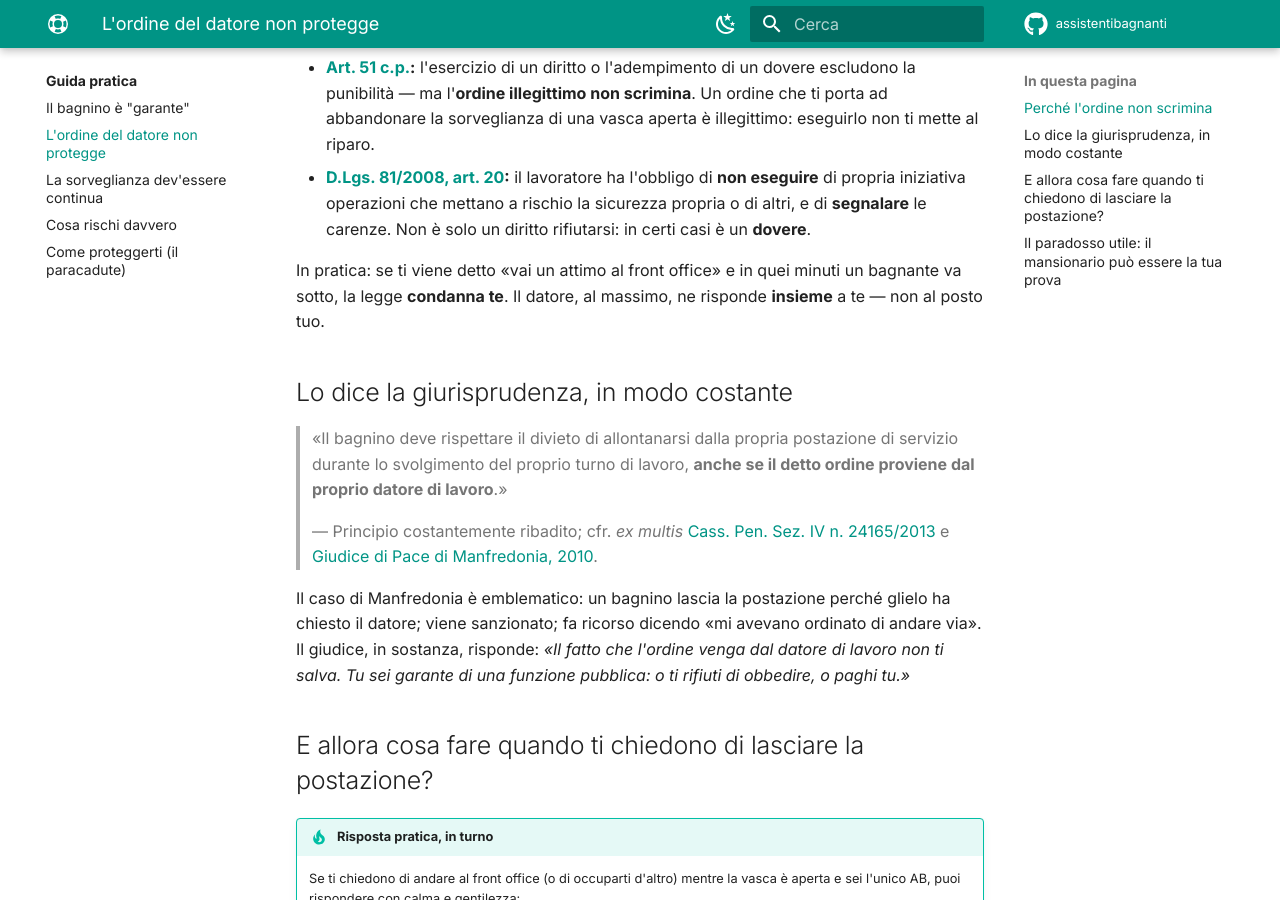
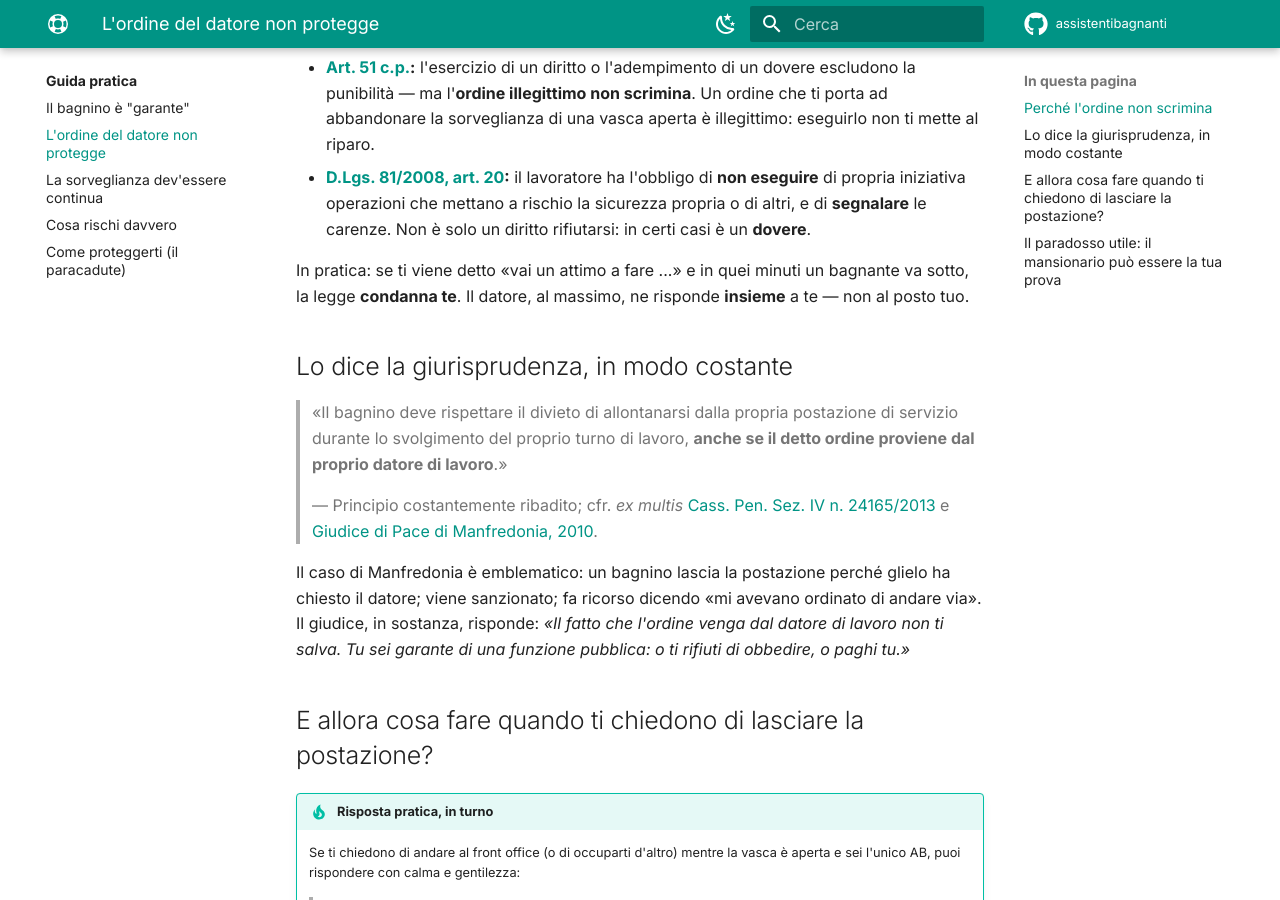
Before and after one commit to assistentibagnanti/assistentibagnanti.github.io, an MkDocs documentation site: the page built from docs/guida-pratica/ordine-del-datore.md, in a window 1280 px wide and 900 px high, scrolled down 398 px. Built offline with MkDocs 1.6.1 and Material for MkDocs 9.7.7, drawn with Linux system fonts in a browser that asks for light colours; comment, search, counter and statistics services are not loaded.

Commit message:
Update ordine-del-datore.md

```diff
--- a/docs/guida-pratica/ordine-del-datore.md
+++ b/docs/guida-pratica/ordine-del-datore.md
@@ -17,7 +17,7 @@ ordini, siano «coperti». **Non lo sono.**
   **non eseguire** di propria iniziativa operazioni che mettano a rischio la sicurezza propria o di
   altri, e di **segnalare** le carenze. Non è solo un diritto rifiutarsi: in certi casi è un **dovere**.
 
-In pratica: se ti viene detto «vai un attimo al front office» e in quei minuti un bagnante va sotto,
+In pratica: se ti viene detto «vai un attimo a fare ...» e in quei minuti un bagnante va sotto,
 la legge **condanna te**. Il datore, al massimo, ne risponde **insieme** a te — non al posto tuo.
 
 ## Lo dice la giurisprudenza, in modo costante
```
